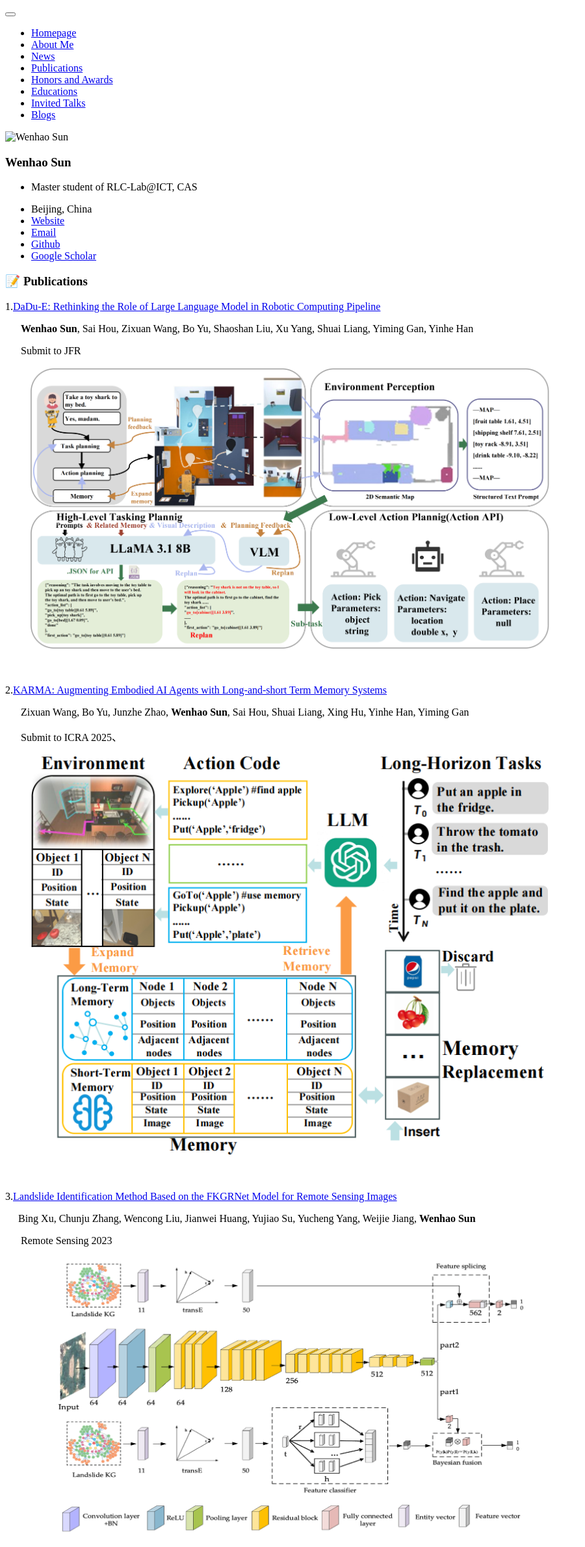
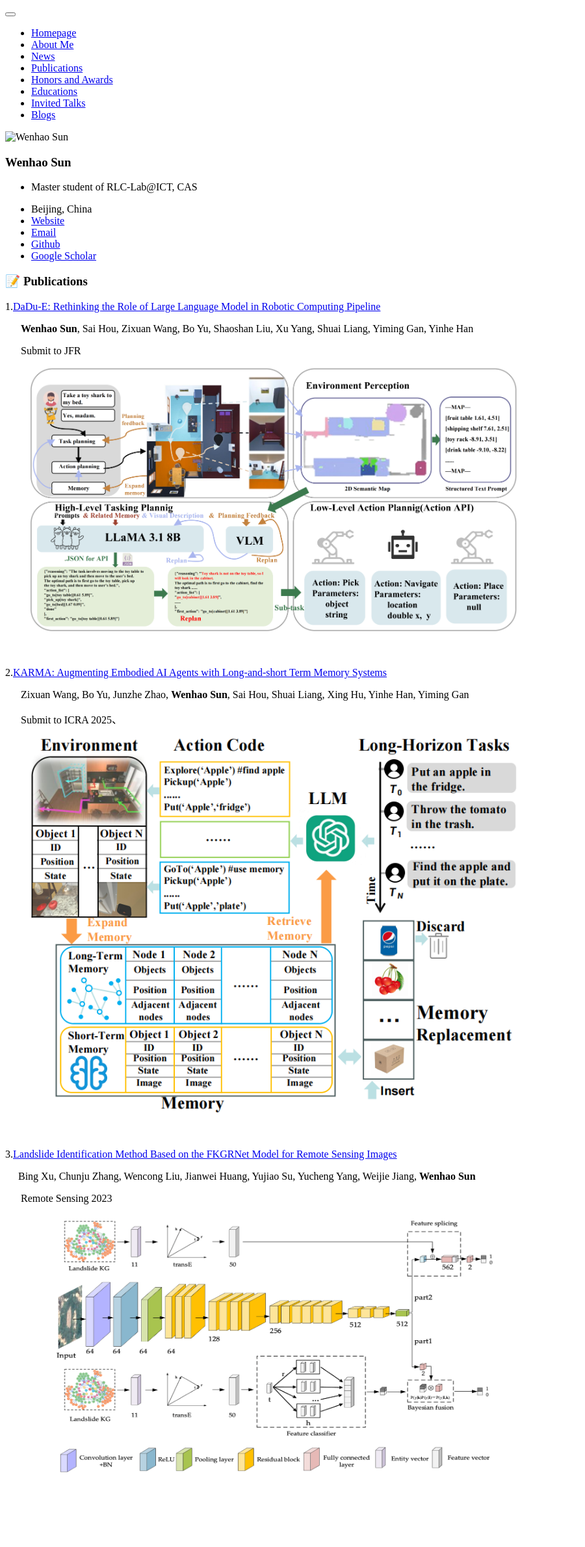
Before and after one commit to sun123-cmd/sun123-cmd.github.io, a Jekyll site: the page built from _pages/includes/pub.md, in a window 1280 px wide. Shown: the whole page at 65% size, without its empty margins (0-900 px from the left). Built offline with Jekyll 4.4.1, drawn with Linux system fonts in a browser that asks for light colours; our own code applies the rules of GitHub Pages for plain Markdown files; after the commit the page ends 2288 px from its top, so only the background shows below that.

Commit message:
update pub

```diff
--- a/_pages/includes/pub.md
+++ b/_pages/includes/pub.md
@@ -6,7 +6,7 @@
 
     Submit to JFR
 
-<div style="margin-left: 3%;"><img src="/images/dadu.png" style="width: 800px; height: auto;"></div>
+<div style="margin-left: 3%;"><img src="/images/dadu.png" style="width: 750px; height: auto;"></div>
 
 <br>
 
@@ -15,7 +15,7 @@
     Zixuan Wang, Bo Yu, Junzhe Zhao, **Wenhao Sun**, Sai Hou, Shuai Liang, Xing Hu, Yinhe Han, Yiming Gan
 
     Submit to ICRA 2025、
-<div style="margin-left: 3%;"><img src="/images/karma.png" style="width: 800px; height: auto;"></div>
+<div style="margin-left: 3%;"><img src="/images/karma.png" style="width: 750px; height: auto;"></div>
 
 <br>
 
@@ -24,4 +24,4 @@
    Bing Xu, Chunju Zhang, Wencong Liu, Jianwei Huang, Yujiao Su, Yucheng Yang, Weijie Jiang, **Wenhao Sun**
 
     Remote Sensing 2023
-<div style="margin-left: 3%;"><img src="/images/fkgrnet.png" style="width: 800px; height: auto;"></div>
+<div style="margin-left: 3%;"><img src="/images/fkgrnet.png" style="width: 750px; height: auto;"></div>
```
